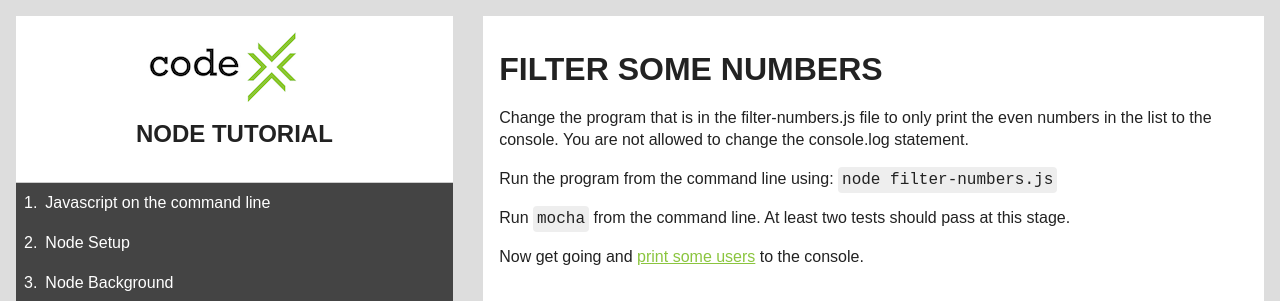
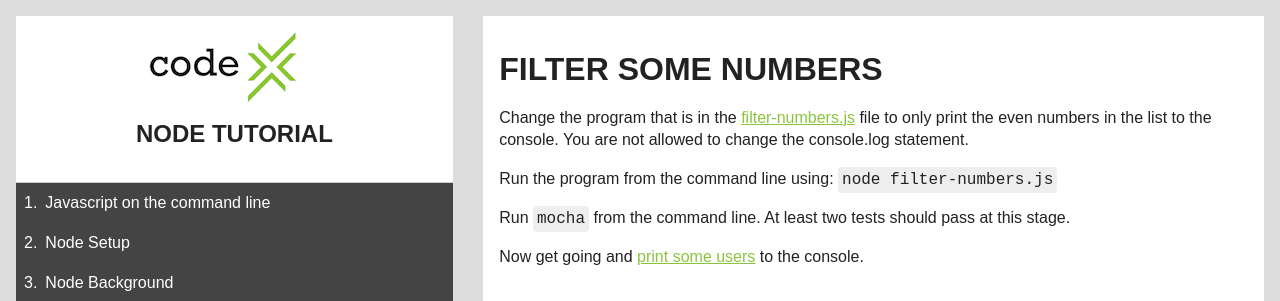
Before and after one commit to zimmat/Node-Tutorial, a Jekyll site: the page built from node-tutorial/filter.md, in a window 1280 px wide. Shown: the top 301 px of the page. Built offline with Jekyll 4.4.1, drawn with Linux system fonts in a browser that asks for light colours; part of the change alters nothing that is shown.

```diff
--- a/node-tutorial/filter.md
+++ b/node-tutorial/filter.md
@@ -4,7 +4,7 @@ layout: default
 
 # Filter some numbers
 
-Change the program that is in the filter-numbers.js file to only print the even numbers in the list to the console. You are not allowed to change the console.log statement.
+Change the program that is in the [filter-numbers.js](filter-numbers.js) file to only print the even numbers in the list to the console. You are not allowed to change the console.log statement.
 
 Run the program from the command line using: `node filter-numbers.js`
 
```
